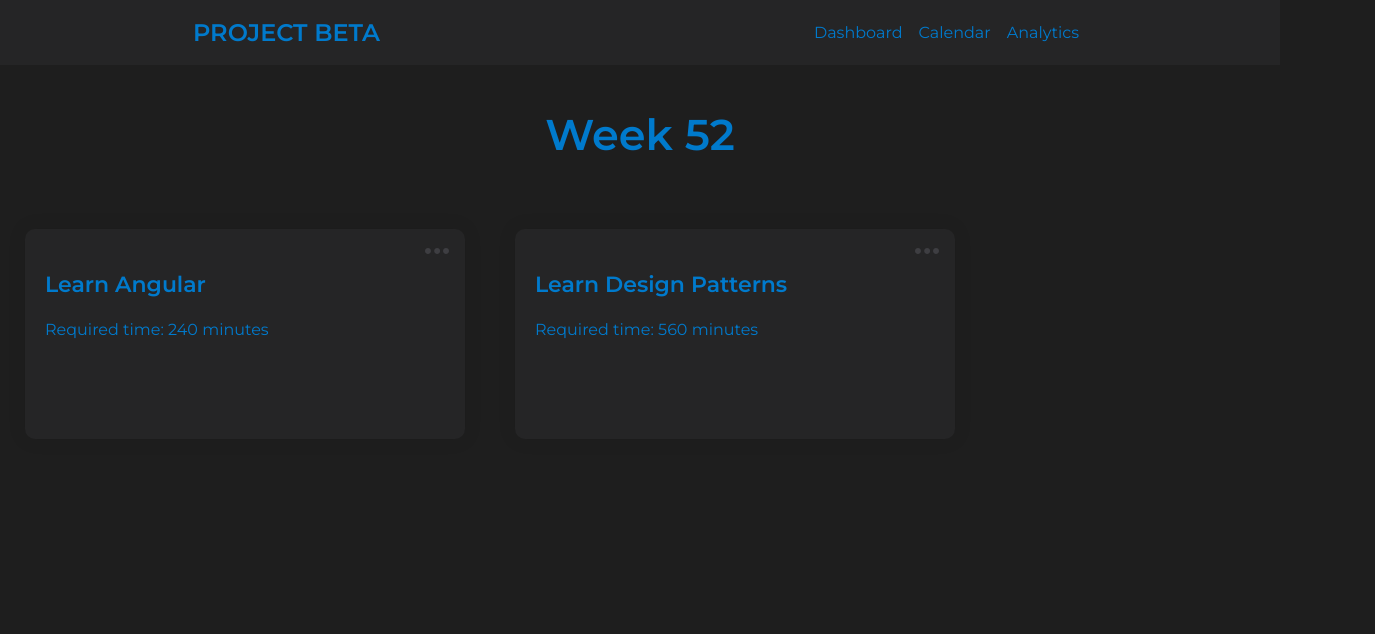
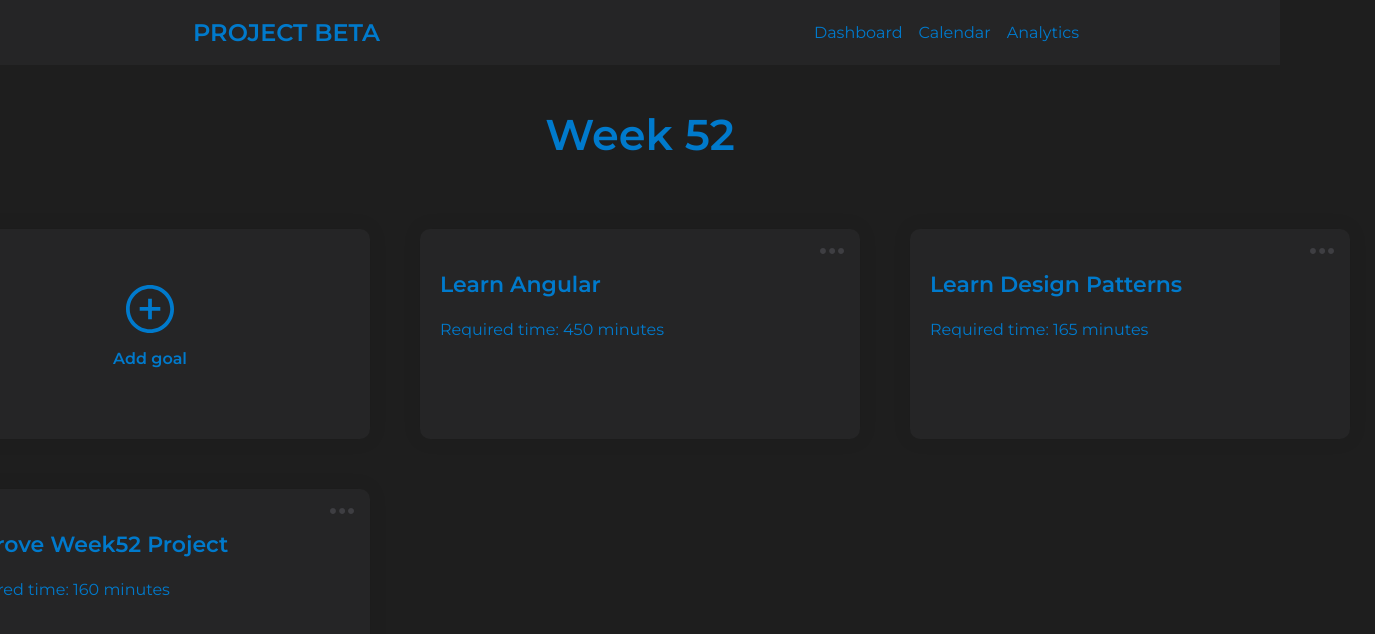
Before and after one commit to tepesalexandru/ng-week52, an Angular app: page / in a window 1280 px wide. Shown: the top 634 px of the page, 1375 px wide, since content can reach past the window. Built offline with nearby package versions, Linux system fonts and the light colour scheme.

Commit message:
added create goal card

```diff
--- a/src/app/app.module.ts
+++ b/src/app/app.module.ts
@@ -8,13 +8,15 @@ import { GoalsContainer } from './goals/goals-container.component';
 import {GoalsService} from './goals/goals.service';
 import {ColorsService} from './shared/services/colors.service';
 import { NavbarComponent } from './nav/navbar.component';
+import { CreateGoalCardComponent } from './goals/create-goal.component';
 
 @NgModule({
   declarations: [
     NavbarComponent,
     AppComponent,
     GoalComponent,
-    GoalsContainer
+    GoalsContainer,
+    CreateGoalCardComponent
   ],
   imports: [
     BrowserModule
--- /dev/null
+++ b/src/app/goals/create-goal-card.component.html
@@ -0,0 +1,11 @@
+<div
+  class="cardContainer"
+  [style.background]="colors.dark3"
+  [style.color]="colors.primary"
+>
+  <div class="plusIconContainer">
+    <img src="/assets/plus.svg" alt="" class="plusIcon" />
+    <p>Add goal</p>
+  </div>
+
+</div>
--- /dev/null
+++ b/src/app/goals/create-goal.component.ts
@@ -0,0 +1,17 @@
+import { Component, OnInit } from '@angular/core';
+import { ColorsService } from '../shared/services/colors.service';
+
+@Component({
+    selector: 'create-goal-card',
+    templateUrl: './create-goal-card.component.html',
+    styleUrls: ['./goal.component.css']
+})
+
+export class CreateGoalCardComponent implements OnInit {
+    colors = null;
+    constructor(private colorsService: ColorsService) { }
+
+    ngOnInit() {
+        this.colors = this.colorsService.getDarkTheme();
+    }
+}
--- a/src/app/goals/goal-container.component.html
+++ b/src/app/goals/goal-container.component.html
@@ -1,3 +1,4 @@
-<div>
+<div class="goalCardsContainer">
+    <create-goal-card></create-goal-card>
     <goal *ngFor="let goal of goals" [goal]="goal"></goal>
 </div>
--- a/src/app/goals/goal.component.css
+++ b/src/app/goals/goal.component.css
@@ -30,3 +30,27 @@
   right: 0;
   margin: 10px 16px;
 }
+
+.plusIconContainer {
+  display: flex;
+  justify-content: center;
+  align-items: center;
+  height: 100%;
+  flex-direction: column;
+}
+
+.plusIconContainer > p {
+  font-weight: bold;
+}
+
+.plusIcon {
+  height: 48px;
+  width: 48px;
+}
+
+.goalCardsContainer {
+  display: grid;
+  grid-template-columns: auto auto auto;
+  align-items: center;
+  justify-content: center;
+}
--- a/src/app/goals/goals-container.component.ts
+++ b/src/app/goals/goals-container.component.ts
@@ -4,7 +4,8 @@ import {IGoal} from '../shared/interfaces/goal';
 
 @Component({
     selector: 'goal-container',
-    templateUrl: './goal-container.component.html'
+    templateUrl: './goal-container.component.html',
+    styleUrls: ['./goal.component.css']
 })
 export class GoalsContainer implements OnInit{
 
--- a/src/app/goals/goals.service.ts
+++ b/src/app/goals/goals.service.ts
@@ -11,10 +11,14 @@ export class GoalsService {
 const GOALS: IGoal[] = [
   {
     label: 'Learn Angular',
-    minutesRequired: 240,
+    minutesRequired: 450,
   },
   {
     label: 'Learn Design Patterns',
-    minutesRequired: 560,
+    minutesRequired: 165,
   },
+  {
+    label: 'Improve Week52 Project',
+    minutesRequired: 160
+  }
 ];
```
Also changed, not shown: src/assets/plus.svg (added).
